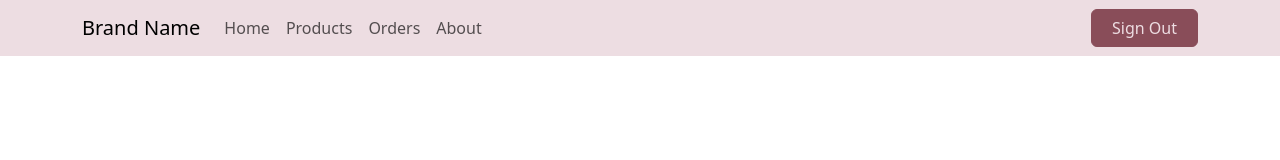
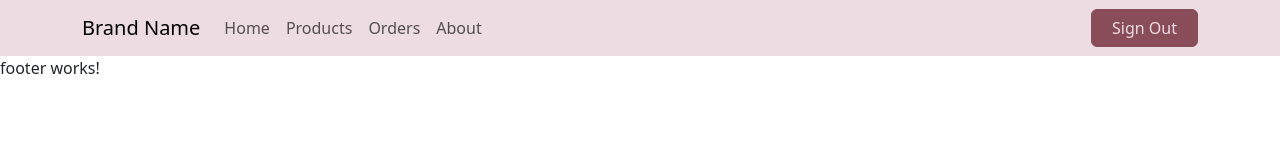
Before and after one commit to abdozero/Cafe-Angular, an Angular app: page / in a window 1280 px wide. Shown: the top 160 px of the page. Built offline with nearby package versions, Linux system fonts and the light colour scheme.

Commit message:
Add router and footer component

```diff
--- a/src/app/app.component.html
+++ b/src/app/app.component.html
@@ -1 +1,3 @@
 <app-header></app-header>
+<router-outlet></router-outlet>
+<app-footer></app-footer>
--- a/src/app/app.component.ts
+++ b/src/app/app.component.ts
@@ -1,11 +1,12 @@
 import { Component } from '@angular/core';
 import { RouterOutlet } from '@angular/router';
 import { HeaderComponent } from './Component/header/header.component';
+import { FooterComponent } from "./Component/footer/footer.component";
 
 @Component({
   selector: 'app-root',
   standalone: true,
-  imports: [RouterOutlet, HeaderComponent],
+  imports: [RouterOutlet, HeaderComponent, FooterComponent],
   templateUrl: './app.component.html',
   styleUrl: './app.component.css'
 })
```
